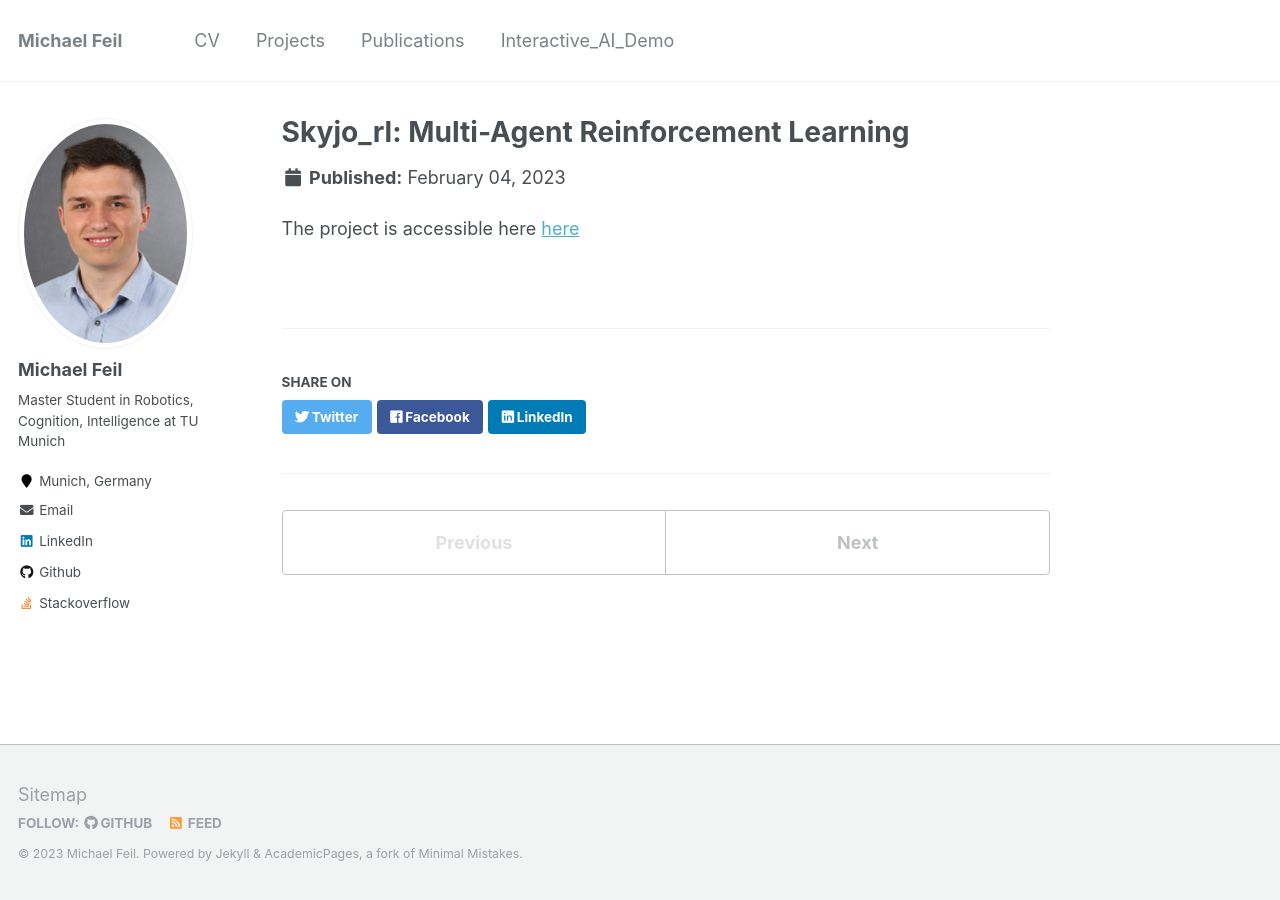
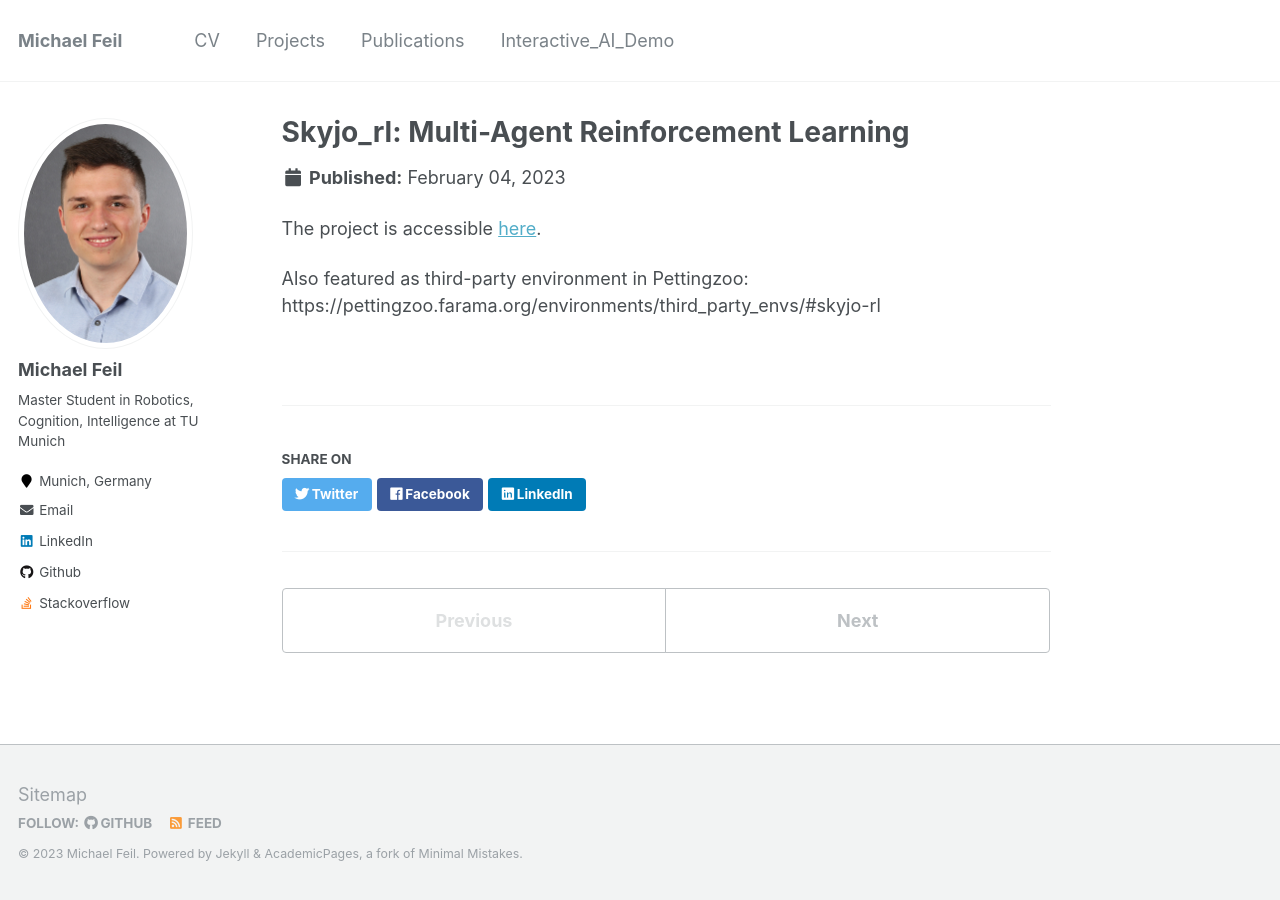
Before and after one commit to michaelfeil/academicpages, a Jekyll site: the page built from _projects/projects-994.md, in a window 1280 px wide. Built offline with Jekyll 4.4.1, drawn with Linux system fonts in a browser that asks for light colours.

Commit message:
Update projects-994.md

```diff
--- a/_projects/projects-994.md
+++ b/_projects/projects-994.md
@@ -4,4 +4,6 @@ excerpt: "Multi-Agent Reinforcement Learning Environment for the card game SkyJo
 collection: projects
 ---
 
-The project is accessible here [here](https://github.com/michaelfeil/skyjo_rl)
+The project is accessible [here](https://github.com/michaelfeil/skyjo_rl).
+
+Also featured as third-party environment in Pettingzoo: https://pettingzoo.farama.org/environments/third_party_envs/#skyjo-rl
```
